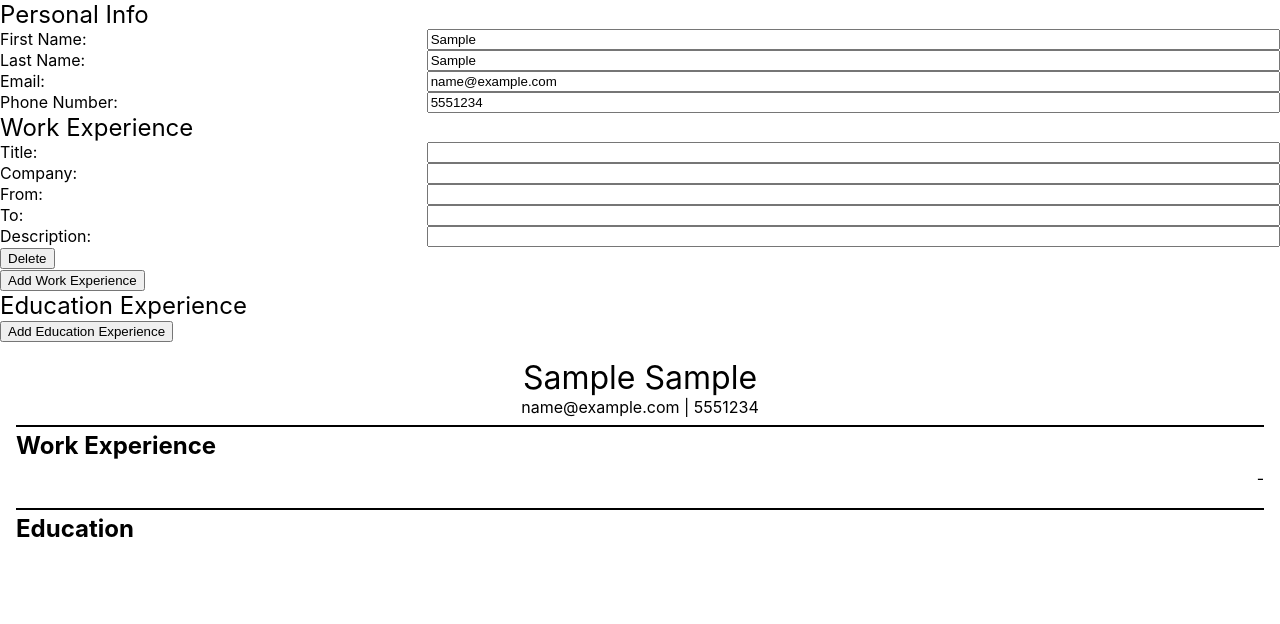
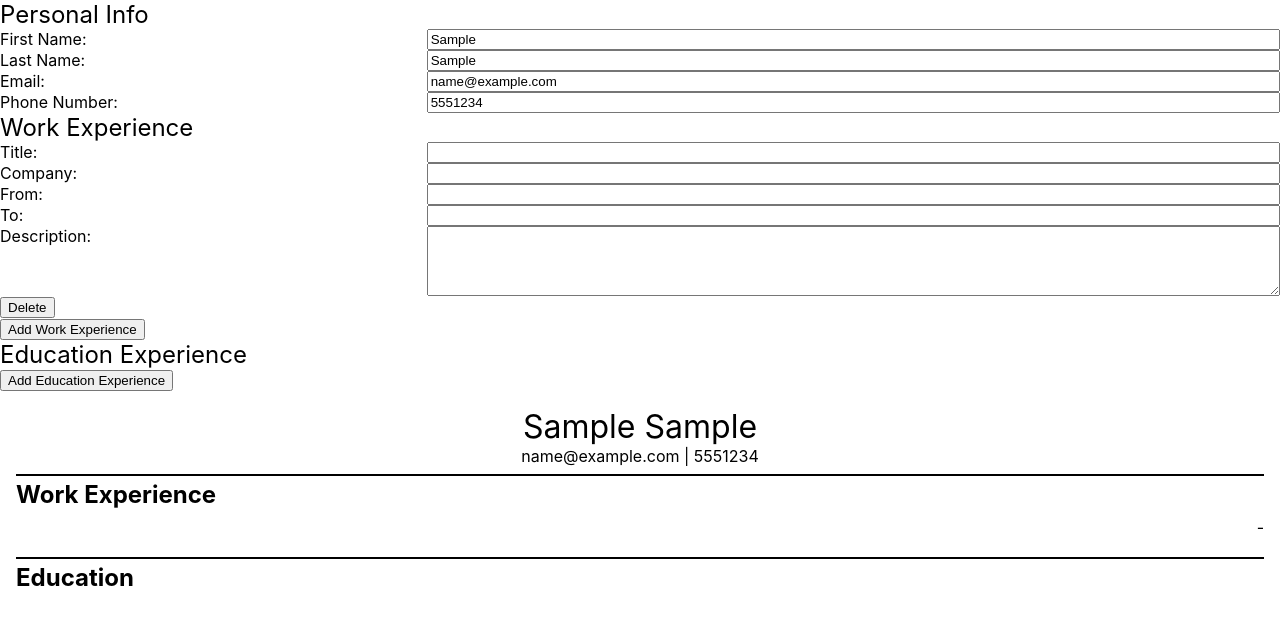
Before and after one commit to JackAgtual/cv-application, a React (Create React App) app: page / in a window 1280 px wide. Both pictures are taken after typing "Sample", "Sample", "name@example.com", "5551234" into the empty fields and a click on the button "Add Work Experience". Shown: the top 624 px of the page. Built offline with nearby package versions, Linux system fonts and the light colour scheme.

Commit message:
Making job description input a textarea

```diff
--- a/src/components/CV.js
+++ b/src/components/CV.js
@@ -23,7 +23,7 @@ export default class CV extends Component {
                                 <div className={CVCSS.experienceTitle}>{job.title}</div>
                                 <div>{`${job.from} - ${job.to}`}</div>
                                 <div className={CVCSS.companyName}>{job.company}</div>
-                                <div className={CVCSS.jobDescription}>{job.description}</div>
+                                <div className={CVCSS.jobDescription}>{job.description.split('\n').map(line => <div>{line}</div>)}</div>
                             </div>
                         )
                     })}
--- a/src/components/WorkExperienceForm.js
+++ b/src/components/WorkExperienceForm.js
@@ -40,8 +40,9 @@ export default class WorkExperienceForm extends Component {
                         onChange={(e) => handleChange(e, experienceType, 'to')}
                     />
                     <label htmlFor="description">Description:</label>
-                    <input
+                    <textarea
                         type="text"
+                        rows="4"
                         id="description"
                         value={experience.description}
                         onChange={(e) => handleChange(e, experienceType, 'description')}
--- a/src/index.css
+++ b/src/index.css
@@ -1,4 +1,5 @@
-body {
+body,
+textarea {
   margin: 0;
   font-family: -apple-system, BlinkMacSystemFont, 'Segoe UI', 'Roboto', 'Oxygen',
     'Ubuntu', 'Cantarell', 'Fira Sans', 'Droid Sans', 'Helvetica Neue',
```
